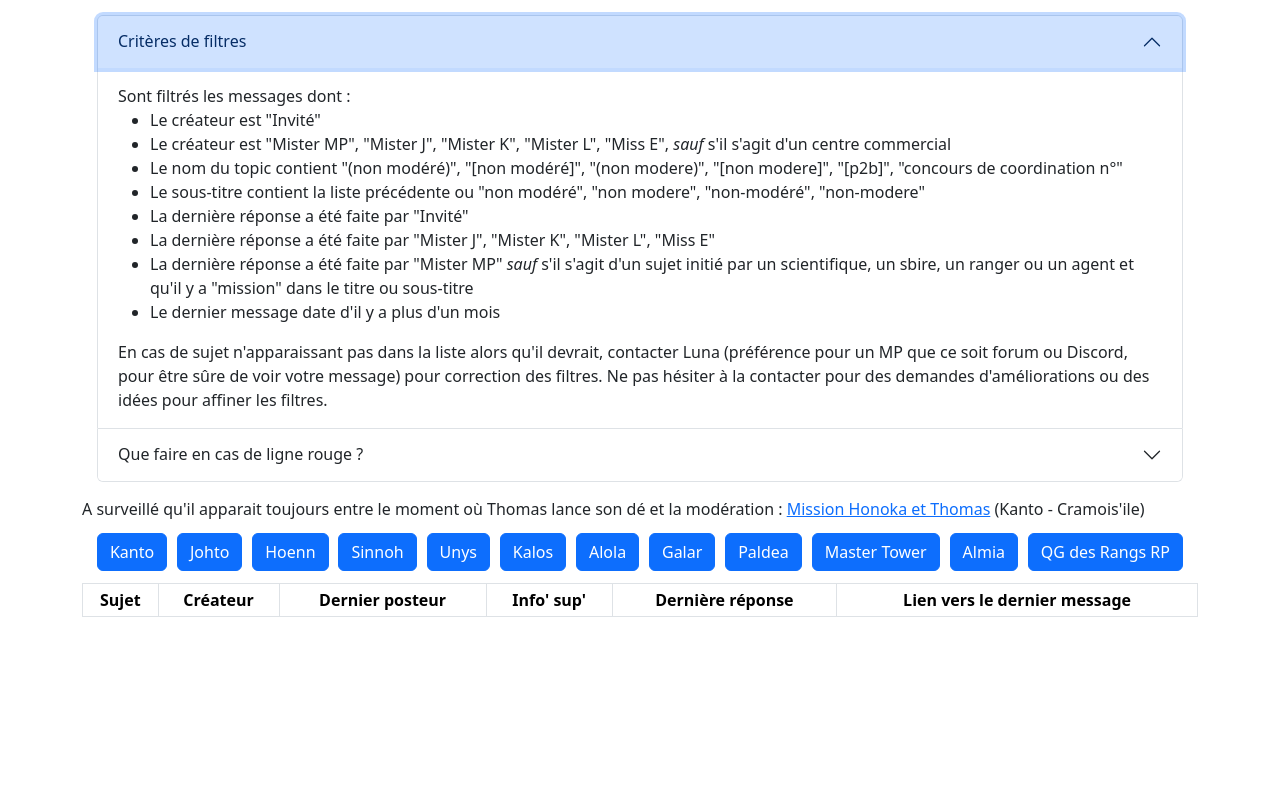
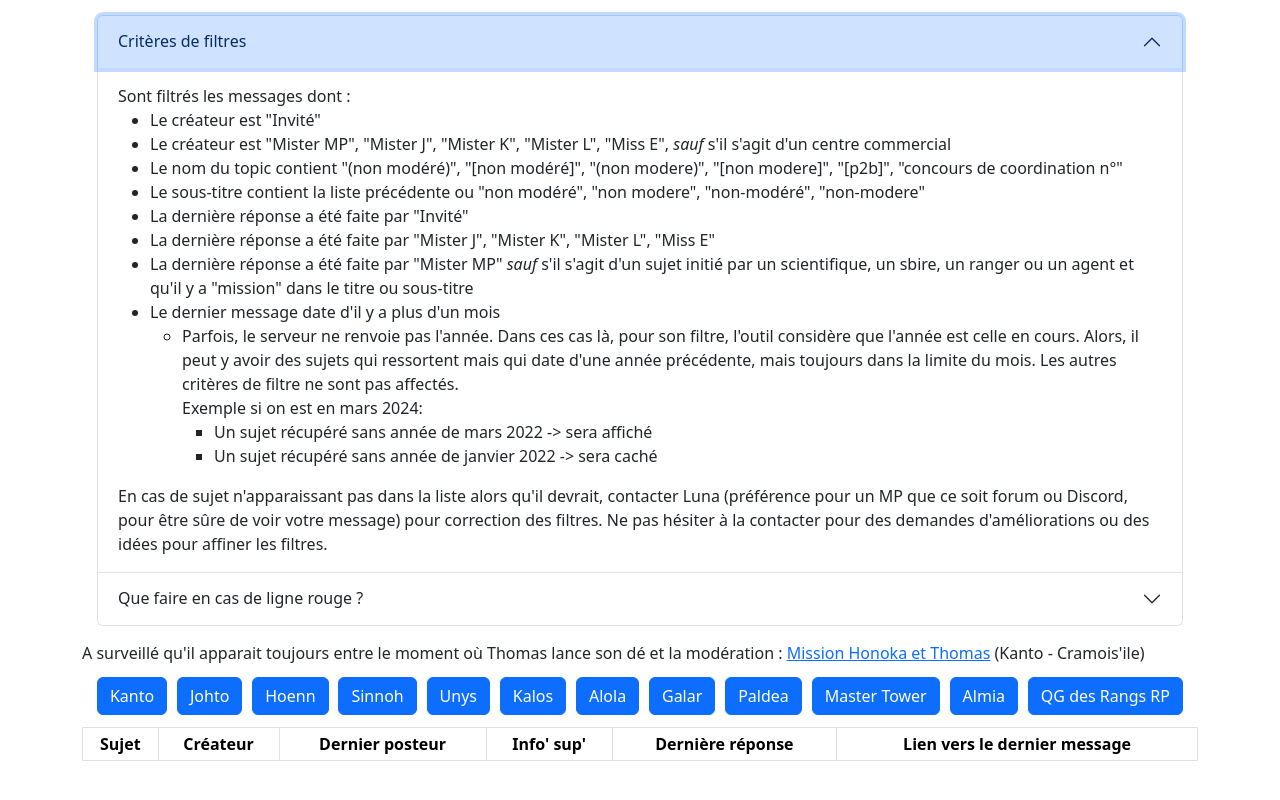
Before and after one commit to Lynxiie/check-topics, a plain HTML site: page index.html in a window 1280 px wide. Both pictures are taken after a click on the button "Critères de filtres". Drawn offline with nearby package versions, Linux system fonts and the light colour scheme.

Commit message:
Ajout explication année

```diff
--- a/index.html
+++ b/index.html
@@ -44,7 +44,23 @@
                             <li>La dernière réponse a été faite par "Invité"</li>
                             <li>La dernière réponse a été faite par "Mister J", "Mister K", "Mister L", "Miss E"</li>
                             <li>La dernière réponse a été faite par "Mister MP" <i>sauf</i> s'il s'agit d'un sujet initié par un scientifique, un sbire, un ranger ou un agent et qu'il y a "mission" dans le titre ou sous-titre</li>
-                            <li>Le dernier message date d'il y a plus d'un mois</li>
+                            <li>
+                                Le dernier message date d'il y a plus d'un mois
+                                <ul>
+                                    <li>
+                                        Parfois, le serveur ne renvoie pas l'année. Dans ces cas là, pour son filtre,
+                                        l'outil considère que l'année est celle en cours.
+                                        Alors, il peut y avoir des sujets qui ressortent mais qui date d'une année précédente,
+                                        mais toujours dans la limite du mois.
+                                        Les autres critères de filtre ne sont pas affectés.<br>
+                                        Exemple si on est en mars 2024:
+                                        <ul>
+                                            <li>Un sujet récupéré sans année de mars 2022 -> sera affiché</li>
+                                            <li>Un sujet récupéré sans année de janvier 2022 -> sera caché</li>
+                                        </ul>
+                                    </li>
+                                </ul>
+                            </li>
                         </ul>
 
                         En cas de sujet n'apparaissant pas dans la liste alors qu'il devrait, contacter Luna
--- a/script.js
+++ b/script.js
@@ -709,7 +709,7 @@ function isMobleOrSmallWidth() {
     const isMobileOrTablet = /(iphone|ipod|android.*mobile|windows.*phone|ipad|android(?!.*mobile))/.test(userAgent);
     const windowWidth = window.innerWidth;
 
-    return isMobileOrTablet || window.innerWidth <= 768;
+    return isMobileOrTablet || windowWidth <= 768;
 }
 
 function managePhoneWarning() {
```
